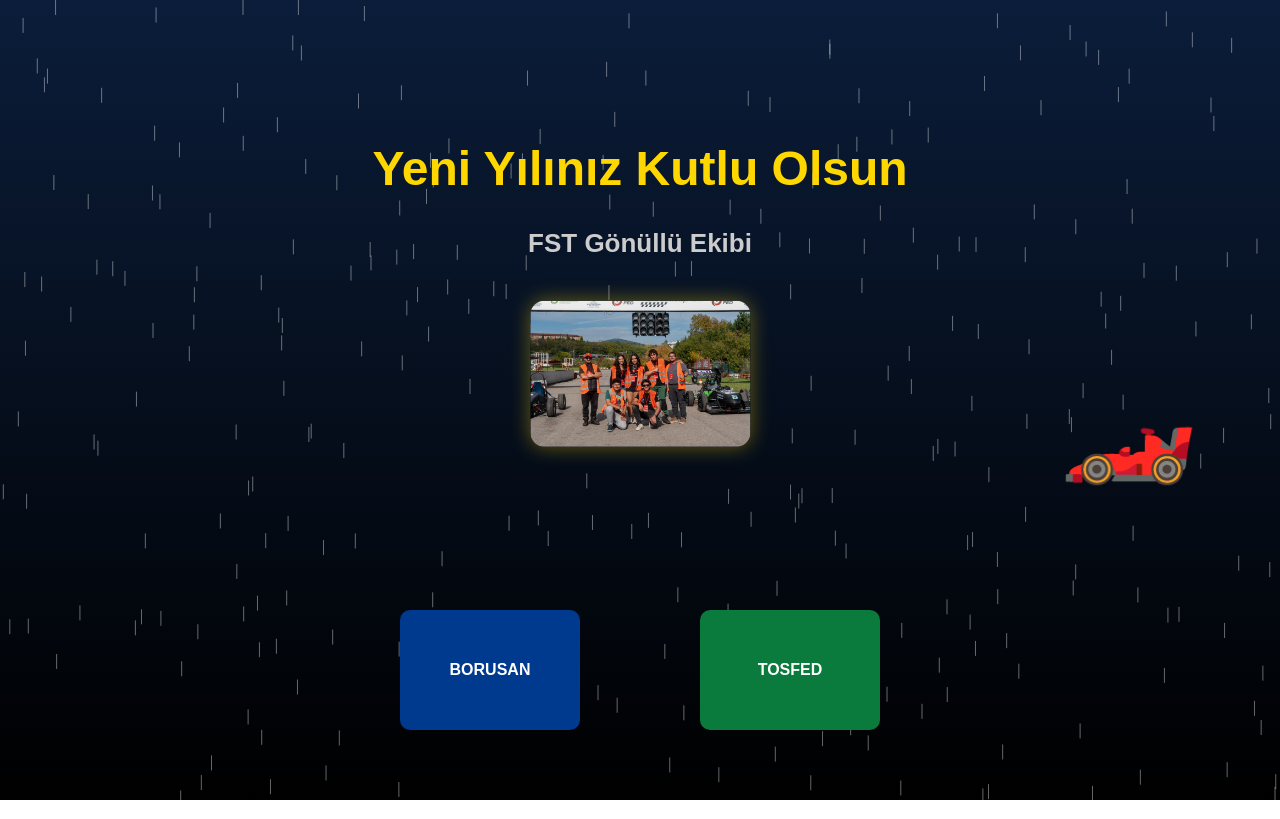
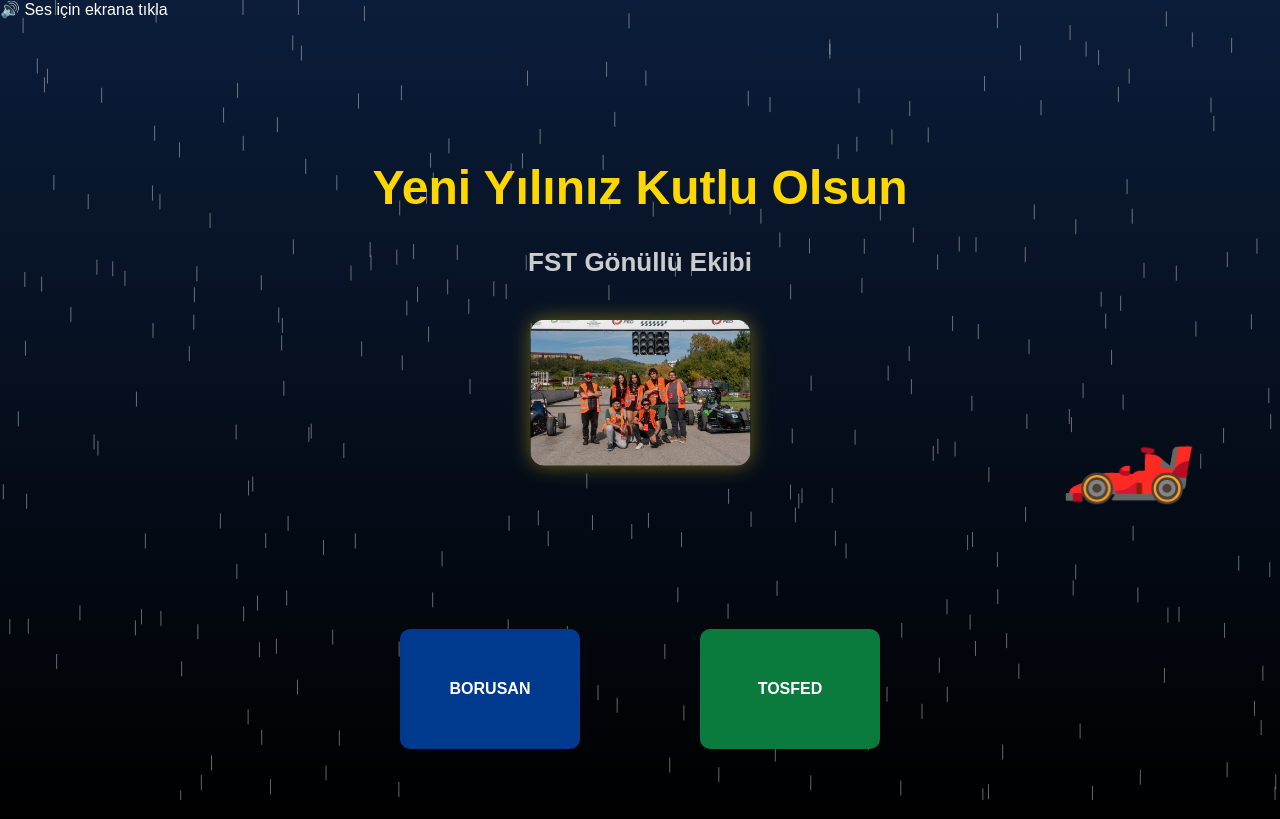
Before and after one commit to aphroditehonos-ops/FST25, a plain HTML site: page index.html in a window 1280 px wide. Drawn offline with Linux system fonts and the light colour scheme.

Commit message:
Update index.html

```diff
--- a/index.html
+++ b/index.html
@@ -6,6 +6,9 @@
 <link rel="stylesheet" href="style.css">
 </head>
 <body>
+  <div id="sound-hint">
+  🔊 Ses için ekrana tıkla
+</div>
 
 <canvas id="rain"></canvas>
 
```
